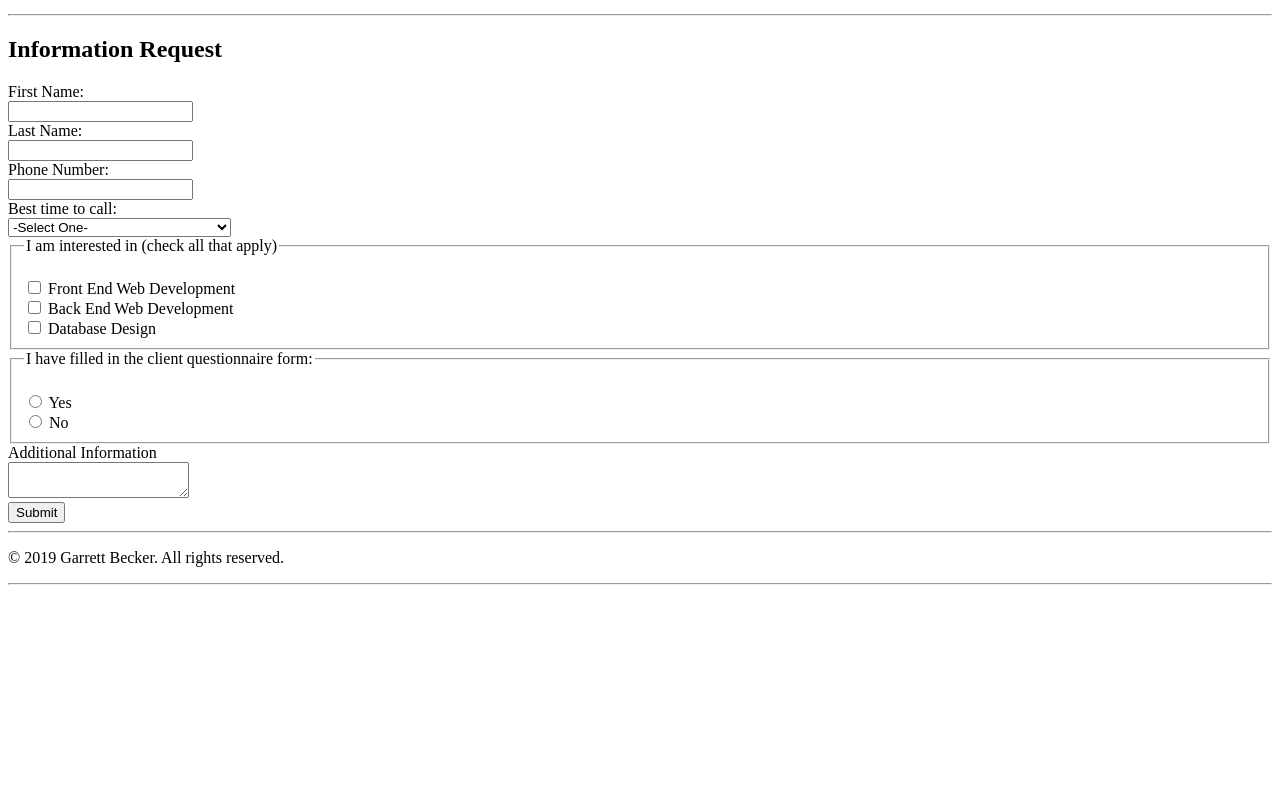
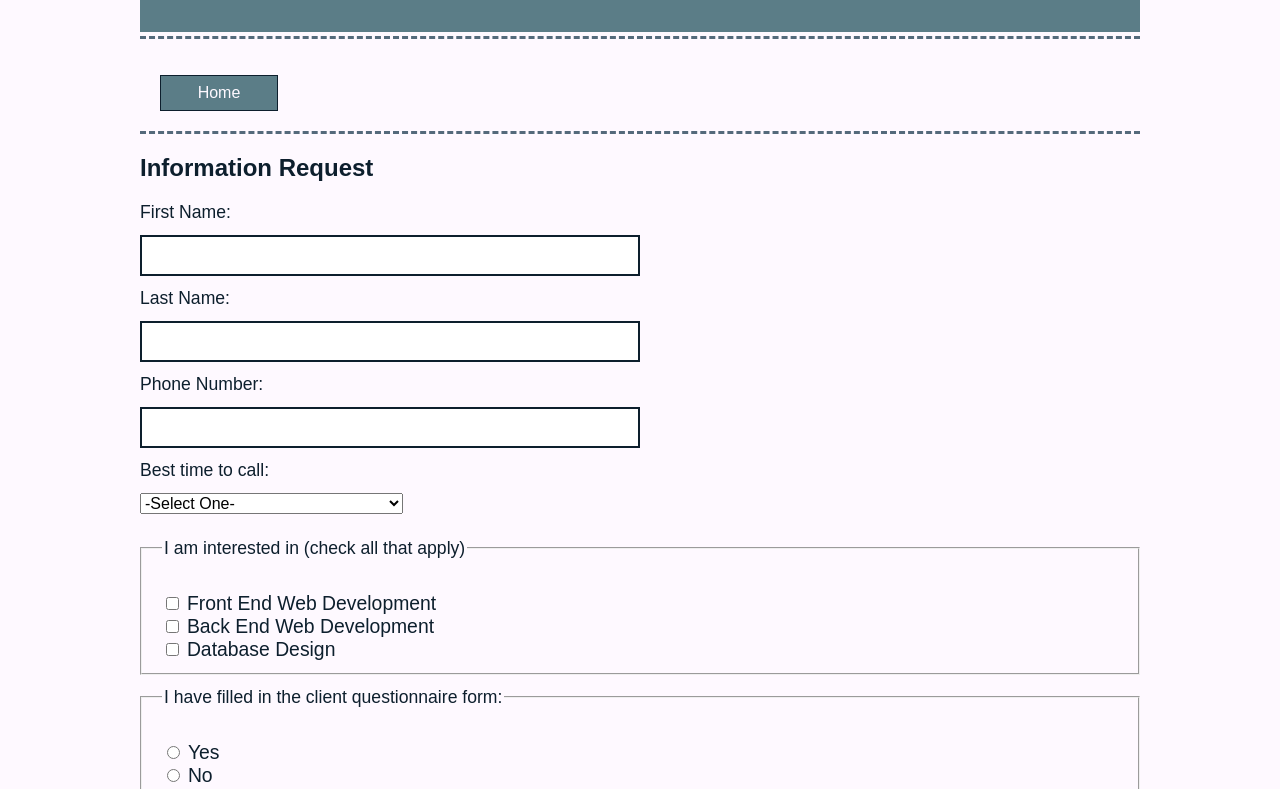
Before and after one commit to gdbecker/gen10Dev10WebDevProject, a plain HTML site: page Coding Practice/portfolio/contact.html in a window 1280 px wide. Shown: the part 118-907 px from the top of the page. Before the commit the page ends 800 px from the top, so only its background shows below. Drawn offline with Linux system fonts and the light colour scheme.

Commit message:
Course Updates

```diff
--- a/Coding Practice/portfolio/contact.html
+++ b/Coding Practice/portfolio/contact.html
@@ -3,12 +3,14 @@
 <!--
 Name: Garrett Becker
 Date Created: 9/12/2019
-Most Recent Revision: 9/12/2019
+Most Recent Revision: 9/16/2019
 -->
 
 <html lang="en">
     <head>
         <title>Contact Me</title>
+        <link href="styles/main.css" rel="stylesheet" type="text/css" />
+        <link href="styles/formstyle.css" rel="stylesheet" type="text/css" />
     </head>
 
     <body>
@@ -16,11 +18,10 @@ Most Recent Revision: 9/12/2019
             <h1>Contact Me</h1>
         </header>
 
-        <hr />
         <nav>
             <p><a href="index.html">Home</a></p>
+            <div class="clear-float"></div>
         </nav>
-        <hr />
 
         <h2>Information Request</h2>
 
@@ -66,12 +67,8 @@ Most Recent Revision: 9/12/2019
             <input type="submit" name="submit" value="Submit">
         </form>
 
-        <footer>
-            <hr />
+        <footer style="margin-top: 4px">
             <p>&copy; 2019 Garrett Becker. All rights reserved.</p>
         </footer>
-
     </body>
-
-    <hr />
 </html>
--- /dev/null
+++ b/Coding Practice/portfolio/styles/formstyle.css
@@ -0,0 +1,55 @@
+/*
+Creator: Garrett Becker
+Date created: 9/16/2019
+Date last modified: 9/16/2019
+*/
+
+label, fieldset{
+    font-size: 1.1em;
+}
+
+input[type=text] {
+    border: 2px solid #0d1f2d;
+    width: 50%;
+    padding: 8px 8px;
+    margin: 12px 0;
+    box-sizing: border-box;
+    font-size: 1.1em;
+}
+
+fieldset {
+    background-color: #fef9ff;
+    width: 100%;
+    padding: 12px 20px;
+    margin: 12px 0;
+    box-sizing:	border-box;
+}
+
+select, textarea {
+    margin: 12px 0;
+    font-size: 1em;
+}
+
+input[type=submit] {
+    font-size: 1.2em;
+    background-color: #546a7b;
+    color: #fef9ff;
+    padding: 4px 8px;
+}
+
+input[type=submit]:hover {
+    background-color: #f2eded;
+    color: #546a7b;
+}
+
+textarea {
+    width: 100%;
+    height: 200px;
+    padding: 12px 20px;
+    margin: 12px 0;
+    box-sizing: border-box;
+    border: 2px solid #0d1f2d;
+    border-radius: 3px;
+    background-color: #fff;
+    resize: none;
+}
--- /dev/null
+++ b/Coding Practice/portfolio/styles/main.css
@@ -0,0 +1,69 @@
+/*
+Creator: Garrett Becker
+Date created: 9/16/2019
+Date last modified: 9/16/2019
+*/
+
+body {
+    background-color: #fef9ff;
+    font-family: arial, helvetica, sans-serif;
+    color: #0d1f2d;
+    max-width: 1000px;
+    margin: 0 auto;
+}
+
+header, footer {
+    background-color: #5b7d87;
+    color: #fef9ff;
+    height: 100px;
+    text-align: center;
+    padding: 30px 10px 20px 10px;
+}
+
+h1 {
+    font-size: 2.5em;
+}
+
+nav {
+    border-top: 3px dashed #546a7b;
+    border-bottom: 3px dashed #546a7b;
+    margin-top: 4px;
+}
+
+.clear-float {
+    clear:both;
+}
+
+article img {
+    float:left;
+}
+
+.right-content {
+    float:left;
+}
+
+nav a {
+    background-color: #5b7d87;
+    color: #fef9ff;
+    padding: 8px;
+    border: thin solid #0d1f2d;
+    text-decoration: none;
+    text-align: center;
+    display: block;
+    margin: 20px;
+    width: 100px;
+    float:left;
+}
+
+nav a:hover {
+    background-color: #fef9ff;
+    color: #5b7d87;
+}
+
+nav a:active {
+    font-weight: bold;
+}
+
+nav a:visited {
+    color: #e4c3ad;
+}
--- /dev/null
+++ b/Coding Practice/portfolio/teststyles.css
@@ -0,0 +1,16 @@
+body {
+    background-color: lightblue;
+}
+
+header, footer {
+    background-color: darkgreen;
+    color: white;
+}
+
+.border {
+    border: thick solid blue;
+}
+
+#experience {
+    border: thick dashed orange;
+}
```
Also changed, not shown: Coding Practice/portfolio/index.html (+49 -10 lines), 4 other files.
